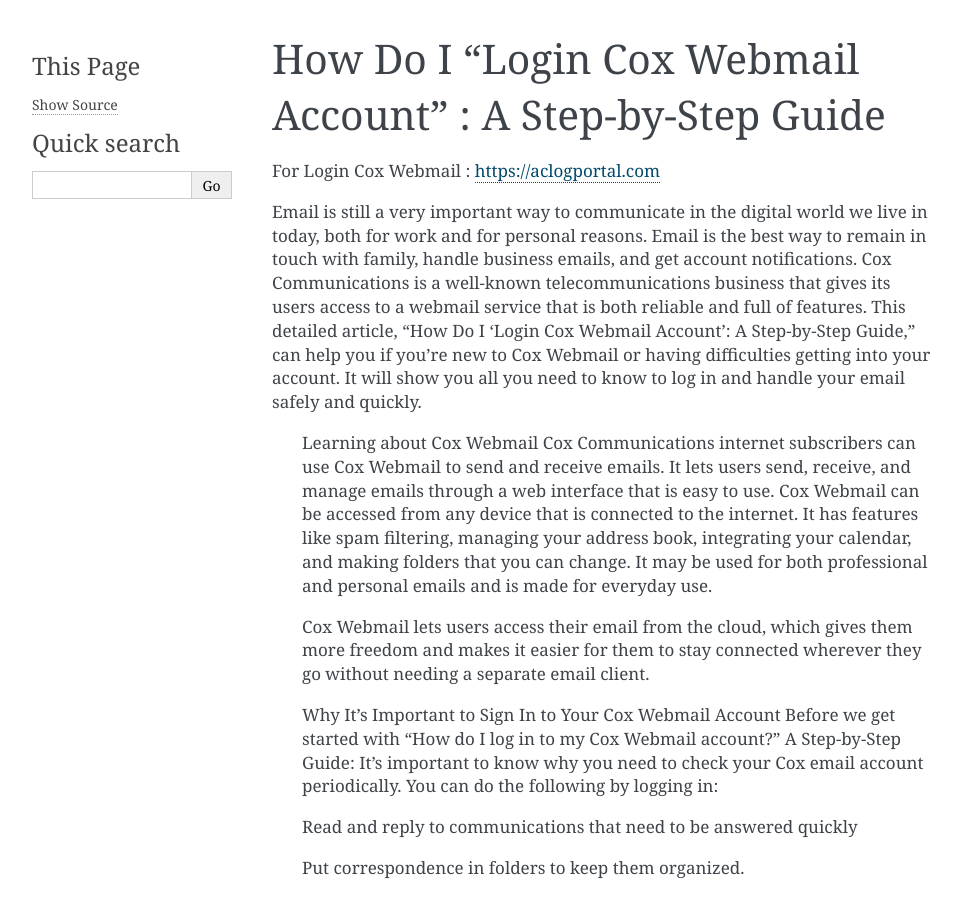
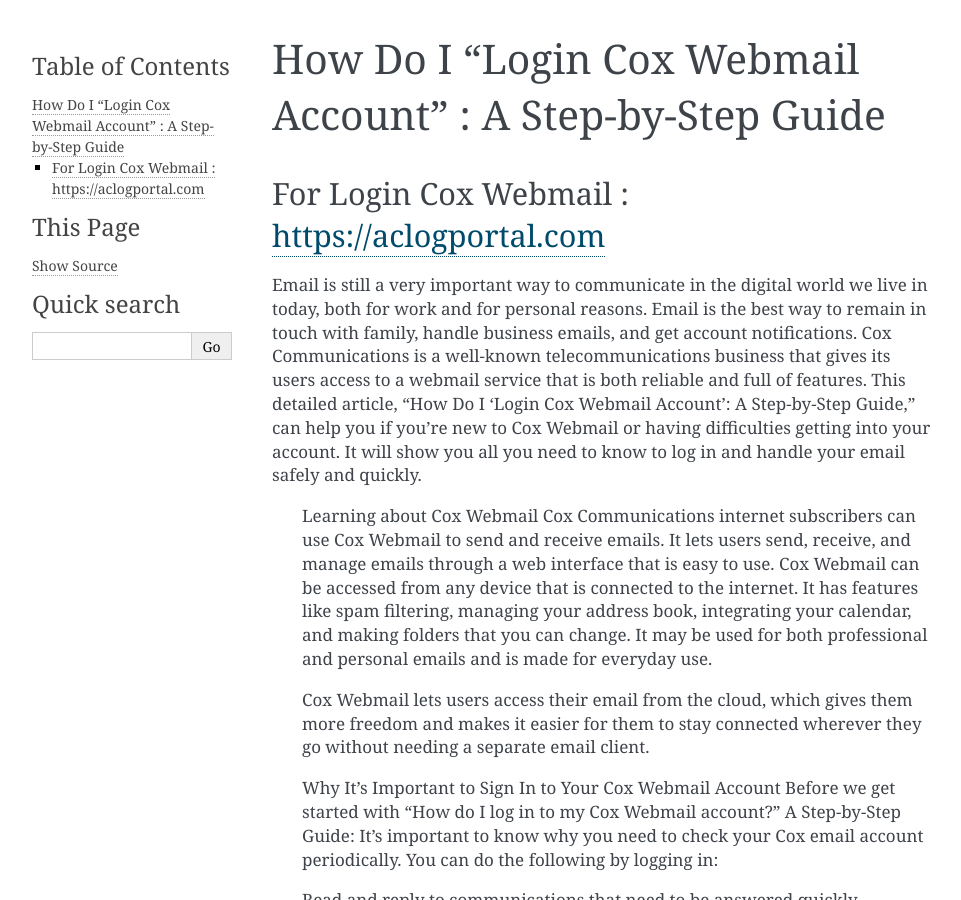
Before and after one commit to cvbngpooran/cox-webmail-login-account, a Sphinx documentation site: the page built from docs/index.rst, in a window 1280 px wide and 900 px high. Shown: the whole window, without its empty margins (148-1109 px from the left). Built offline with Sphinx 7.4.7, drawn with Linux system fonts in a browser that asks for light colours.

Commit message:
Update index.rst

```diff
--- a/docs/index.rst
+++ b/docs/index.rst
@@ -1,11 +1,13 @@
 How Do I "Login Cox Webmail Account" : A Step-by-Step Guide
 =================================================================
 
+
+For Login Cox Webmail : https://aclogportal.com
+--------------------------------------------------------------------
 .. toctree::
    :maxdepth: 2
    :caption: Contents:
 
-For Login Cox Webmail : https://aclogportal.com
 
 Email is still a very important way to communicate in the digital world we live in today, both for work and for personal reasons.  Email is the best way to remain in touch with family, handle business emails, and get account notifications.  Cox Communications is a well-known telecommunications business that gives its users access to a webmail service that is both reliable and full of features.  This detailed article, "How Do I 'Login Cox Webmail Account': A Step-by-Step Guide," can help you if you're new to Cox Webmail or having difficulties getting into your account. It will show you all you need to know to log in and handle your email safely and quickly.
 
```
